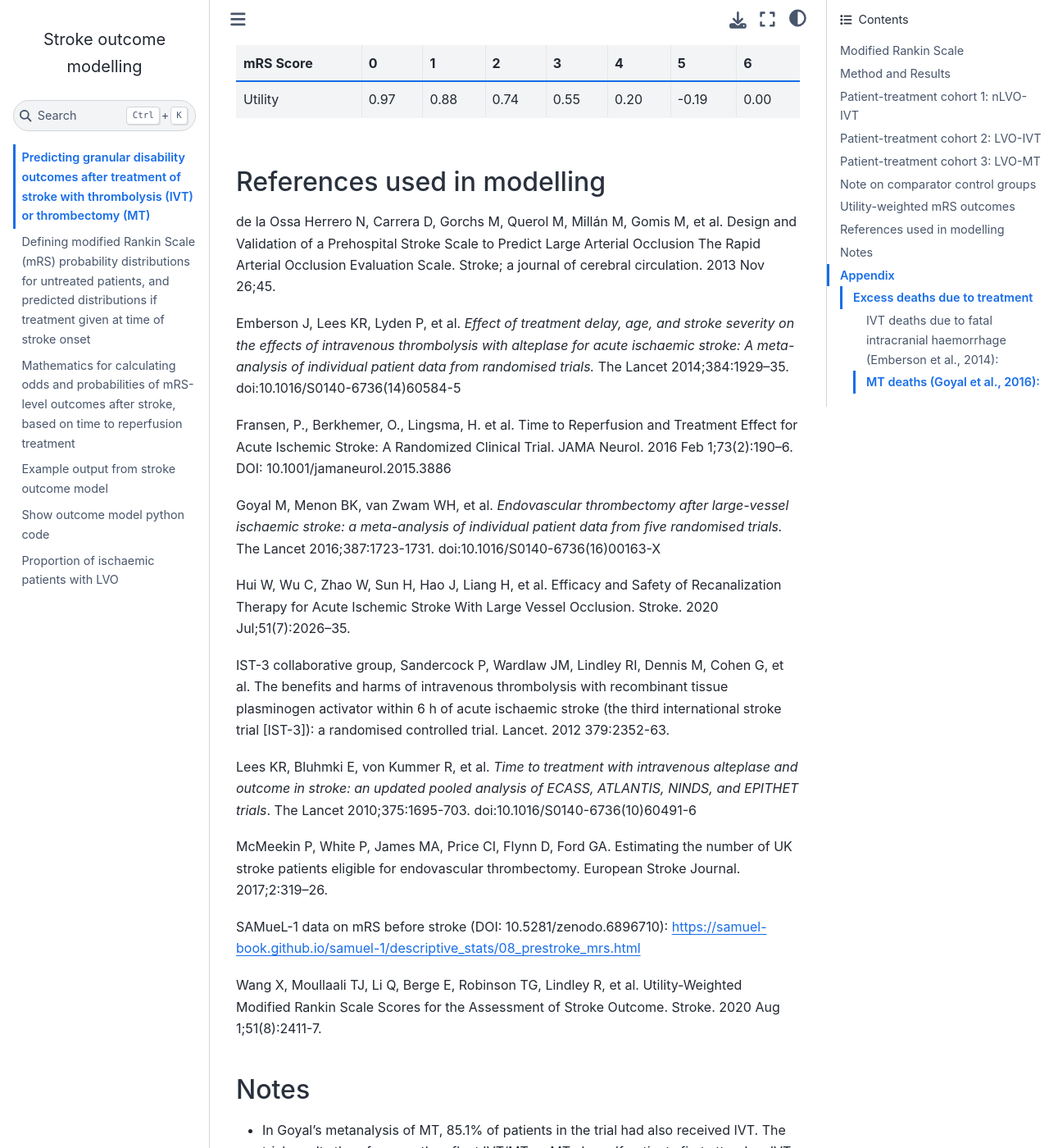
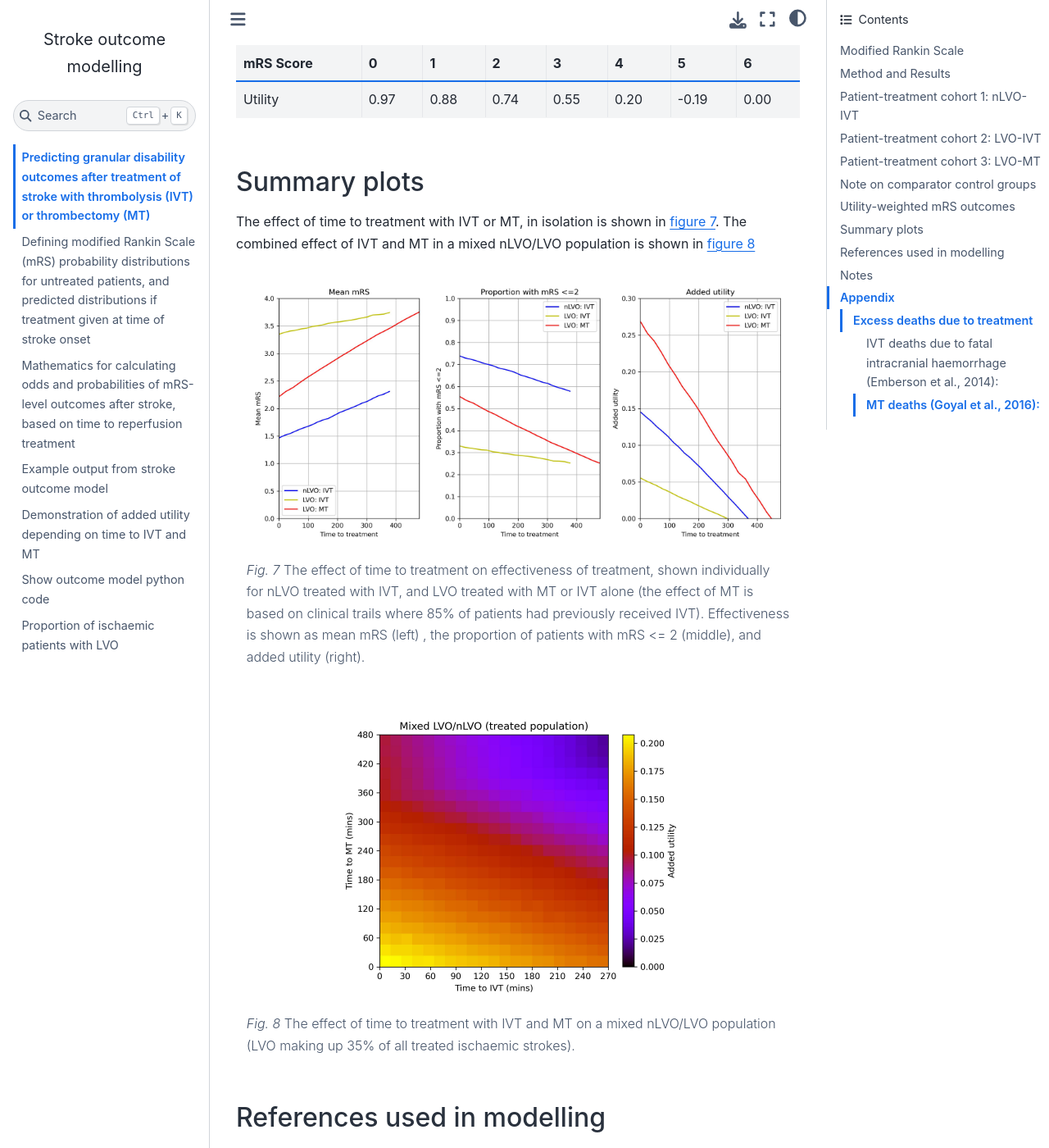
Before and after one commit to samuel-book/stroke_outcome, a Jupyter Book: the page built from intro.md, in a window 1280 px wide and 1400 px high, scrolled down 12517 px. Shown: the whole window at 82% size. Built offline with Jupyter Book 1.0.4 settings and Sphinx 7.4.7 and the Sphinx Book theme 1.1.4, drawn with Linux system fonts in a browser that asks for light colours.

Commit message:
Update intro and book TOC

```diff
--- a/_toc.yml
+++ b/_toc.yml
@@ -4,5 +4,6 @@ chapters:
 - file: mRS_datasets_full
 - file: mRS_outcomes_maths
 - file: demo_of_outcome_model
+- file: matrix
 - file: show_outcome_model_code
 - file: proportion_ischaemic_with_lvo
--- a/intro.md
+++ b/intro.md
@@ -180,6 +180,22 @@ UW-mRS scores are based on a pooled analysis of 20,000+ patients, from Wang et a
 |-----------|------|------|------|------|------|-------|------|
 | Utility   | 0.97 | 0.88 | 0.74 | 0.55 | 0.20 | -0.19 | 0.00 |
 
+## Summary plots
+
+The effect of time to treatment with IVT or MT, in isolation is shown in {numref}`figure {number} <time_to_treatment>`. The combined effect of IVT and MT in a mixed nLVO/LVO population is shown in {numref}`figure {number} <utility_all>`
+
+:::{figure-md} time_to_treatment
+<img src="./images/time_to_treatment.jpg" width="800">
+
+The effect of time to treatment on effectiveness of treatment, shown individually for nLVO treated with IVT, and LVO treated with MT or IVT alone (the effect of MT is based on clinical trails where 85% of patients had previously received IVT). Effectiveness is shown as mean mRS (left) , the proportion of patients with mRS <= 2 (middle), and added utility (right).
+:::
+
+
+:::{figure-md} utility_all
+<img src="./images/utility_all.jpg" width="450">
+
+The effect of time to treatment with IVT and MT on a mixed nLVO/LVO population (LVO making up 35% of all treated ischaemic strokes).
+:::
 
 ## References used in modelling
 
```
